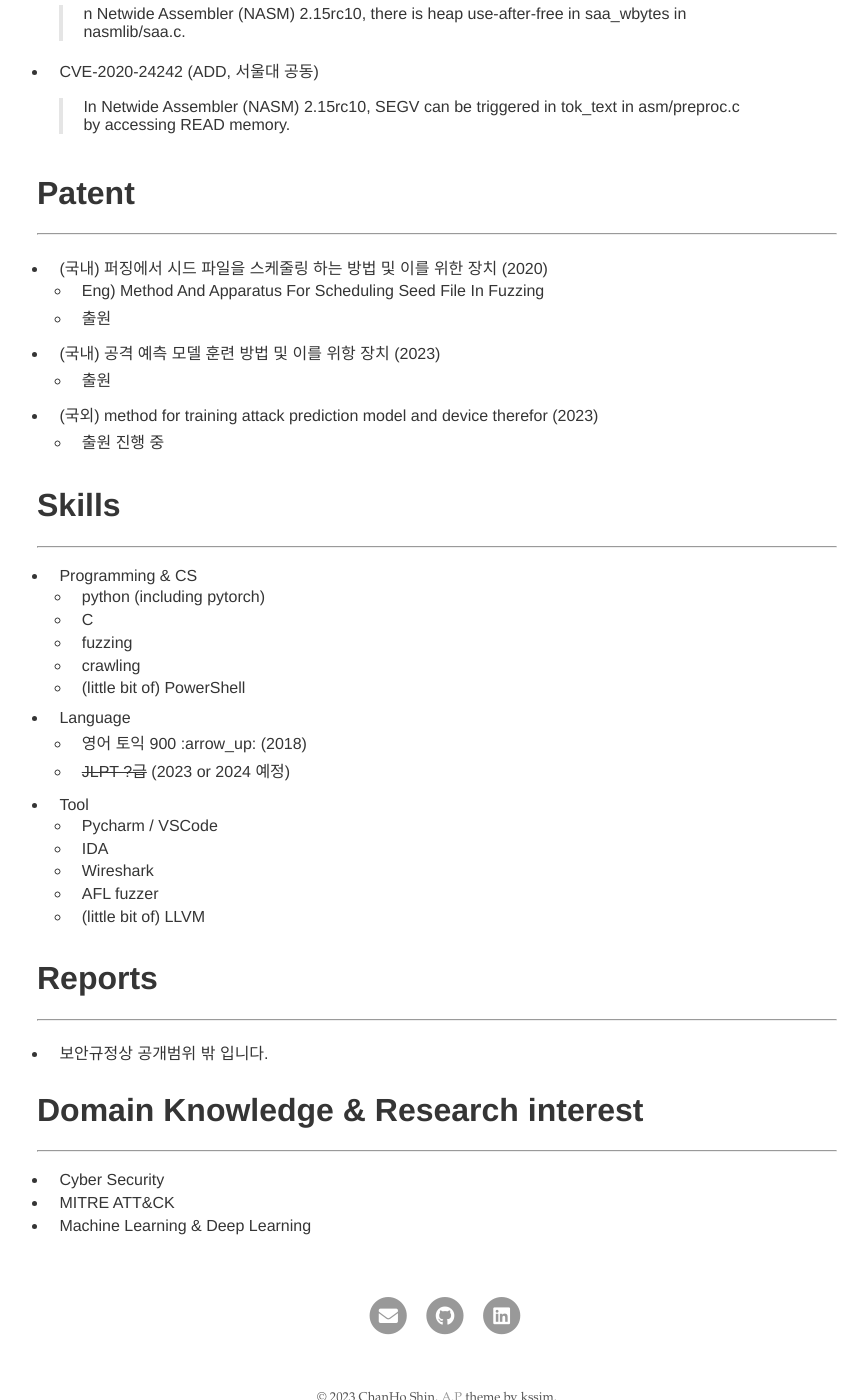
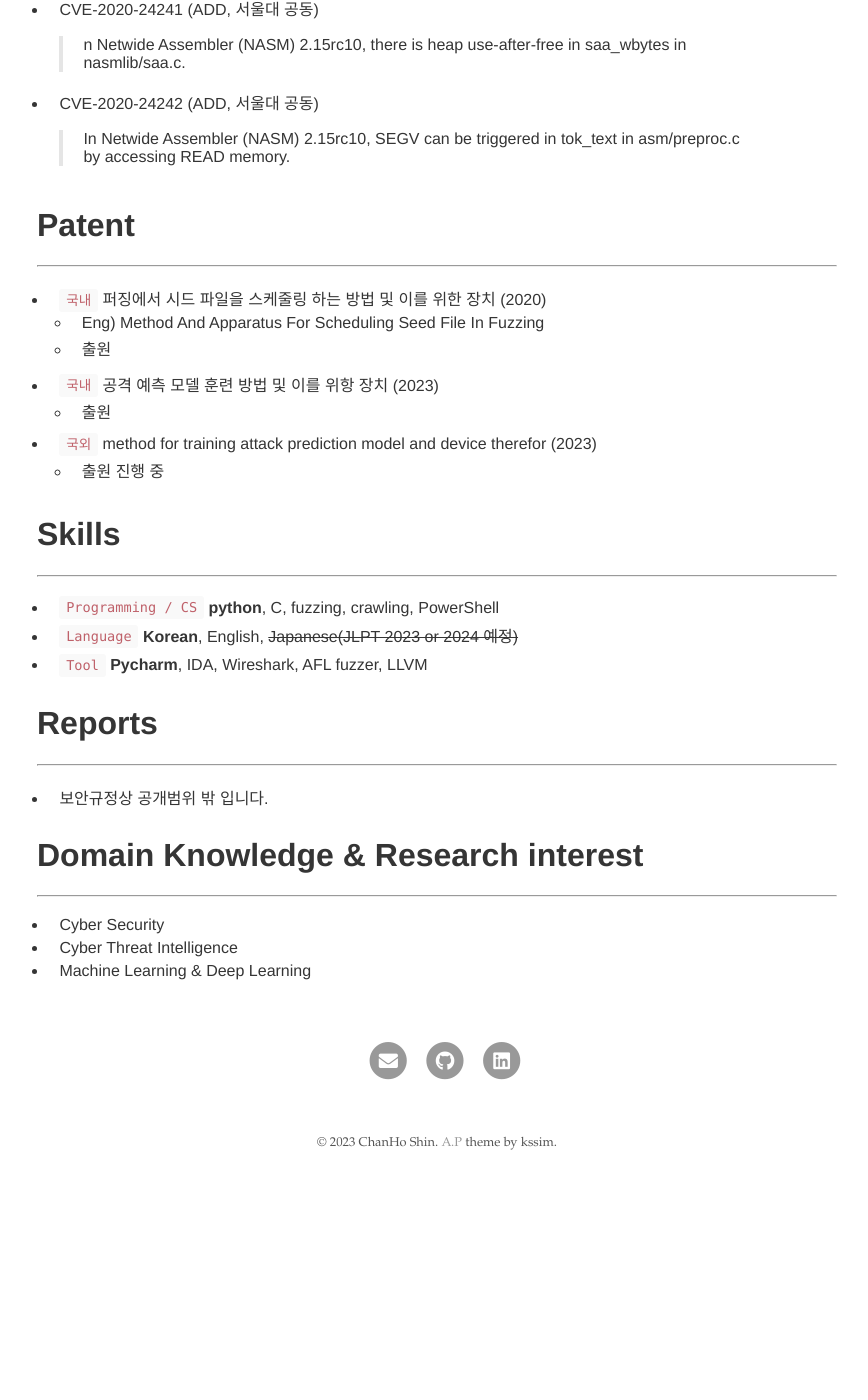
Before and after one commit to SSINsch/ssinsch.github.io, a Jekyll site: the page built from index.md, in a window 1280 px wide and 1400 px high, scrolled down 2009 px. Shown: the whole window, without its empty margins (203-1071 px from the left). Built offline with Jekyll 4.4.1, drawn with Linux system fonts in a browser that asks for light colours; our own code applies the rules of GitHub Pages for plain Markdown files; after the commit the page ends 3195 px from its top, so only the background shows below that; some of the changed text lies outside the part shown.

Commit message:
index 변경

````diff
--- a/index.md
+++ b/index.md
@@ -21,8 +21,8 @@
     - 해킹동아리 CyKor 활동
     - 암호학, 알고리즘, 시스템/웹 해킹, 국제법, 리버싱 등 다양한 전공 수강
 - 인천과학고등학교 조기졸업 (2012.3 ~ 2014.2)
-    - (전공) 화학 / 수학
-    - (부전공)  생물
+    - ```전공``` 화학 / 수학
+    - ```부전공```  생물
 
 # Experience
 ___
@@ -60,32 +61,19 @@
 
 # Patent
 ___
-- (국내) 퍼징에서 시드 파일을 스케줄링 하는 방법 및 이를 위한 장치 (2020)
+- ```국내``` 퍼징에서 시드 파일을 스케줄링 하는 방법 및 이를 위한 장치 (2020)
   - Eng) Method And Apparatus For Scheduling Seed File In Fuzzing
   - 출원
-- (국내) 공격 예측 모델 훈련 방법 및 이를 위항 장치 (2023)
+- ```국내``` 공격 예측 모델 훈련 방법 및 이를 위항 장치 (2023)
   - 출원
-- (국외) method for training attack prediction model and device therefor (2023)
+- ```국외``` method for training attack prediction model and device therefor (2023)
   - 출원 진행 중
-
 
 # Skills
 ___
-- Programming & CS
-    - python (including pytorch)
-    - C
-    - fuzzing
-    - crawling
-    - (little bit of) PowerShell
-- Language
-    - 영어 토익 900 :arrow_up: (2018)
-    - ~~JLPT ?급~~ (2023 or 2024 예정)
-- Tool
-    - Pycharm / VSCode
-    - IDA
-    - Wireshark
-    - AFL fuzzer
-    - (little bit of) LLVM
+- ```Programming / CS```  **python**, C, fuzzing, crawling, PowerShell
+- ```Language``` **Korean**, English, ~~Japanese(JLPT 2023 or 2024 예정)~~
+- ```Tool``` **Pycharm**, IDA, Wireshark, AFL fuzzer, LLVM
 
 # Reports
 ___
@@ -94,5 +82,5 @@
 # Domain Knowledge & Research interest
 ___
 - Cyber Security
-- MITRE ATT&CK
+- Cyber Threat Intelligence
 - Machine Learning & Deep Learning
````
Also changed, not shown: other parts of index.md (+1 -0 lines).
